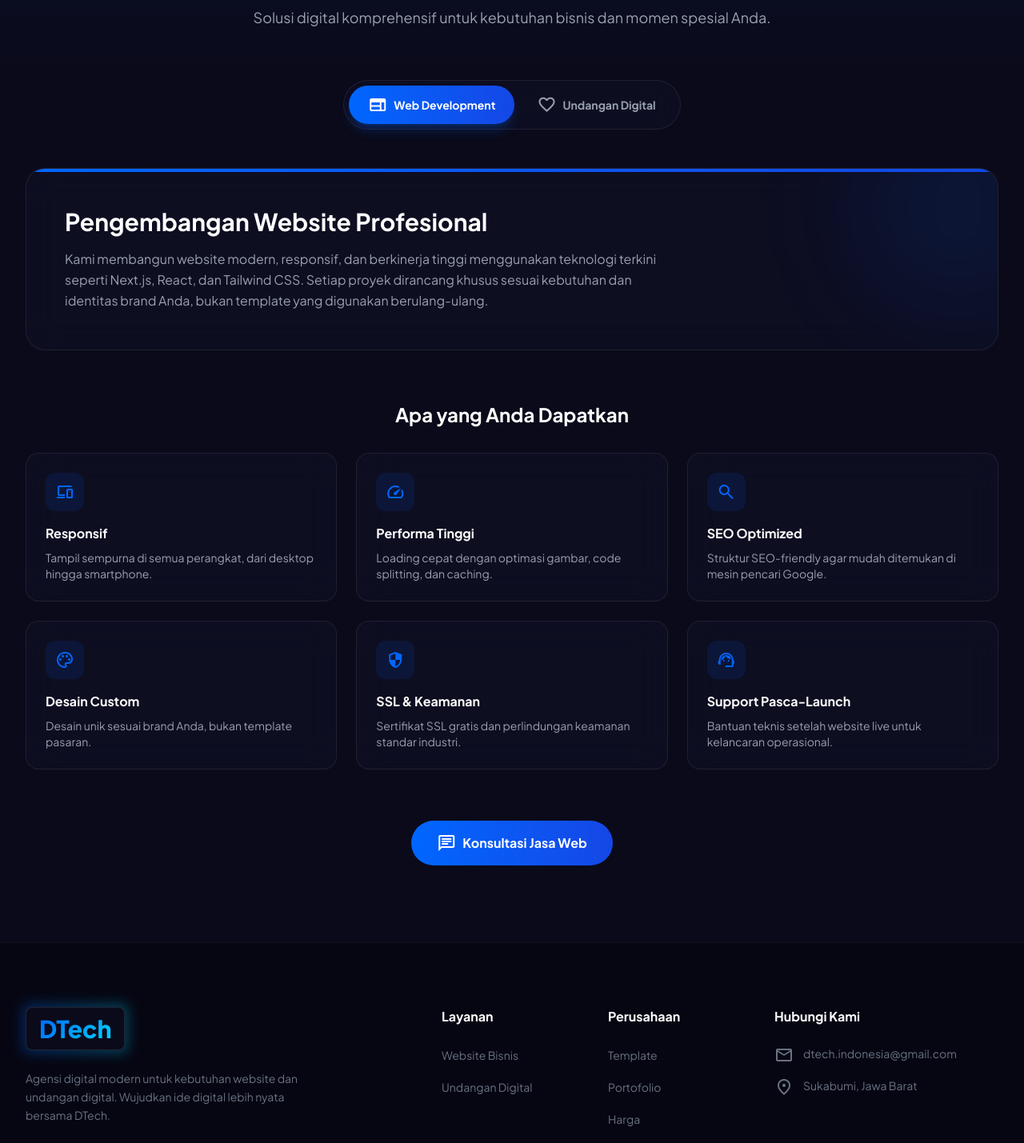
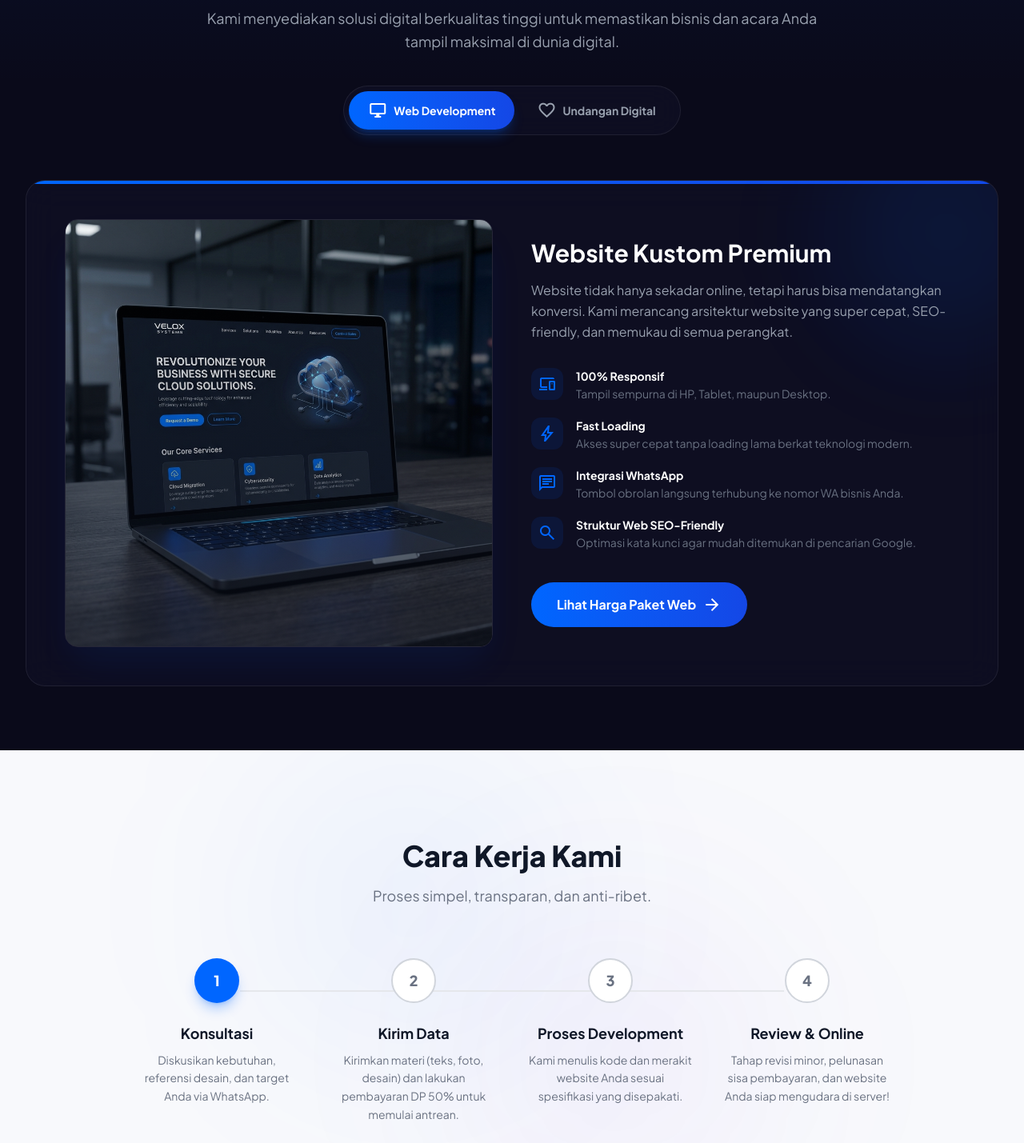
Before and after one commit to dmakapeli-prog/dtech-website, a Next.js app: page /layanan in a window 1280 px wide. Shown: the part 184-1613 px from the top of the page at 80% size. Built offline with nearby package versions, Linux system fonts and the light colour scheme.

Commit message:
feat: redesign layanan page with detailed layout and Cara Kerja section

```diff
--- a/app/layanan/page.js
+++ b/app/layanan/page.js
@@ -3,23 +3,75 @@
 import { useState, useEffect, Suspense } from "react";
 import { useSearchParams } from "next/navigation";
 import Link from "next/link";
+import Image from "next/image";
 
 const webFeatures = [
-  { icon: "devices", title: "Responsif", desc: "Tampil sempurna di semua perangkat, dari desktop hingga smartphone." },
-  { icon: "speed", title: "Performa Tinggi", desc: "Loading cepat dengan optimasi gambar, code splitting, dan caching." },
-  { icon: "search", title: "SEO Optimized", desc: "Struktur SEO-friendly agar mudah ditemukan di mesin pencari Google." },
-  { icon: "palette", title: "Desain Custom", desc: "Desain unik sesuai brand Anda, bukan template pasaran." },
-  { icon: "security", title: "SSL & Keamanan", desc: "Sertifikat SSL gratis dan perlindungan keamanan standar industri." },
-  { icon: "support_agent", title: "Support Pasca-Launch", desc: "Bantuan teknis setelah website live untuk kelancaran operasional." },
+  {
+    icon: "devices",
+    title: "100% Responsif",
+    desc: "Tampil sempurna di HP, Tablet, maupun Desktop.",
+  },
+  {
+    icon: "bolt",
+    title: "Fast Loading",
+    desc: "Akses super cepat tanpa loading lama berkat teknologi modern.",
+  },
+  {
+    icon: "chat",
+    title: "Integrasi WhatsApp",
+    desc: "Tombol obrolan langsung terhubung ke nomor WA bisnis Anda.",
+  },
+  {
+    icon: "search",
+    title: "Struktur Web SEO-Friendly",
+    desc: "Optimasi kata kunci agar mudah ditemukan di pencarian Google.",
+  },
 ];
 
 const undanganFeatures = [
-  { icon: "music_note", title: "Background Musik", desc: "Tambahkan lagu favorit sebagai pengiring undangan digital Anda." },
-  { icon: "photo_camera", title: "Galeri Foto", desc: "Tampilkan momen indah dengan galeri foto yang elegan dan interaktif." },
-  { icon: "how_to_reg", title: "RSVP Online", desc: "Tamu bisa konfirmasi kehadiran langsung dari undangan digital." },
-  { icon: "map", title: "Peta Lokasi", desc: "Integrasi Google Maps untuk memudahkan tamu menemukan lokasi acara." },
-  { icon: "schedule", title: "Hitung Mundur", desc: "Countdown timer yang membuat momen semakin dinantikan." },
-  { icon: "person", title: "Custom Nama Tamu", desc: "Setiap tamu mendapat link personal dengan nama mereka di cover." },
+  {
+    icon: "music_note",
+    title: "Auto-Play Backsound Musik",
+  },
+  {
+    icon: "photo_camera",
+    title: "Galeri Foto & Video Pre-Wedding",
+  },
+  {
+    icon: "map",
+    title: "Integrasi Google Maps Interaktif",
+  },
+  {
+    icon: "menu_book",
+    title: "Buku Tamu Digital & Form RSVP",
+  },
+  {
+    icon: "person",
+    title: "Custom Nama Tamu Undangan",
+  },
+];
+
+const steps = [
+  {
+    num: 1,
+    title: "Konsultasi",
+    desc: "Diskusikan kebutuhan, referensi desain, dan target Anda via WhatsApp.",
+  },
+  {
+    num: 2,
+    title: "Kirim Data",
+    desc: "Kirimkan materi (teks, foto, desain) dan lakukan pembayaran DP 50% untuk memulai antrean.",
+  },
+  {
+    num: 3,
+    title: "Proses Development",
+    desc: "Kami menulis kode dan merakit website Anda sesuai spesifikasi yang disepakati.",
+  },
+  {
+    num: 4,
+    title: "Review & Online",
+    desc: "Tahap revisi minor, pelunasan sisa pembayaran, dan website Anda siap mengudara di server!",
+  },
 ];
 
 function LayananContent() {
@@ -35,15 +87,17 @@ function LayananContent() {
   return (
     <div className="min-h-screen">
       {/* Header */}
-      <section className="pt-12 pb-16 relative">
+      <section className="pt-12 pb-10 relative">
         <div className="absolute inset-0 bg-gradient-to-b from-primary/5 to-transparent"></div>
         <div className="max-w-7xl mx-auto px-4 sm:px-6 lg:px-8 relative">
           <div className="text-center max-w-3xl mx-auto">
             <h1 className="text-4xl md:text-5xl font-extrabold text-white mb-4">
               Layanan <span className="text-gradient">DTech</span>
             </h1>
-            <p className="text-lg text-gray-400">
-              Solusi digital komprehensif untuk kebutuhan bisnis dan momen spesial Anda.
+            <p className="text-lg text-gray-400 leading-relaxed">
+              Kami menyediakan solusi digital berkualitas tinggi untuk
+              memastikan bisnis dan acara Anda tampil maksimal di dunia
+              digital.
             </p>
           </div>
         </div>
@@ -51,135 +105,241 @@ function LayananContent() {
 
       {/* Tab Switcher */}
       <div className="max-w-7xl mx-auto px-4 sm:px-6 lg:px-8">
-        <div className="flex justify-center mb-12">
+        <div className="flex justify-center mb-14">
           <div className="glass-card rounded-full p-1.5 inline-flex gap-1">
             <button
               onClick={() => setActiveTab("web")}
               className={`px-6 py-3 rounded-full font-bold text-sm transition-all duration-300 flex items-center gap-2 ${
                 activeTab === "web"
-                  ? "bg-gradient-to-r from-primary to-blue-700 text-white shadow-lg shadow-primary/25"
+                  ? "bg-gradient-to-r from-[#0066FF] to-blue-700 text-white shadow-lg shadow-[#0066FF]/25"
                   : "text-gray-400 hover:text-white hover:bg-white/5"
               }`}
             >
-              <span className="material-symbols-outlined text-lg">web</span>
+              <span className="material-symbols-outlined text-lg">
+                desktop_windows
+              </span>
               Web Development
             </button>
             <button
               onClick={() => setActiveTab("undangan")}
               className={`px-6 py-3 rounded-full font-bold text-sm transition-all duration-300 flex items-center gap-2 ${
                 activeTab === "undangan"
-                  ? "bg-gradient-to-r from-accent to-cyan-600 text-[#0a0a1a] shadow-lg shadow-accent/25"
+                  ? "bg-gradient-to-r from-[#7C3AED] to-purple-700 text-white shadow-lg shadow-[#7C3AED]/25"
                   : "text-gray-400 hover:text-white hover:bg-white/5"
               }`}
             >
-              <span className="material-symbols-outlined text-lg">favorite</span>
+              <span className="material-symbols-outlined text-lg">
+                favorite
+              </span>
               Undangan Digital
             </button>
           </div>
         </div>
 
-        {/* Content */}
-        <div className="pb-24">
-          {activeTab === "web" ? (
-            <div className="space-y-16">
-              {/* Intro */}
-              <div className="glass-card rounded-3xl p-8 md:p-12 relative overflow-hidden">
-                <div className="absolute top-0 left-0 w-full h-1 bg-gradient-to-r from-primary to-blue-700"></div>
-                <div className="absolute -top-20 -right-20 w-64 h-64 bg-primary/10 rounded-full blur-3xl"></div>
-                <div className="relative z-10">
-                  <h2 className="text-3xl font-bold text-white mb-4">Pengembangan Website Profesional</h2>
-                  <p className="text-gray-400 leading-relaxed max-w-3xl">
-                    Kami membangun website modern, responsif, dan berkinerja tinggi menggunakan teknologi terkini seperti
-                    Next.js, React, dan Tailwind CSS. Setiap proyek dirancang khusus sesuai kebutuhan dan identitas brand Anda,
-                    bukan template yang digunakan berulang-ulang.
+        {/* Tab Content */}
+        <div className="pb-20">
+          {/* ===== WEB DEVELOPMENT TAB ===== */}
+          <div
+            className={`transition-all duration-500 ${
+              activeTab === "web"
+                ? "opacity-100 translate-y-0"
+                : "opacity-0 translate-y-4 hidden"
+            }`}
+          >
+            <div className="glass-card rounded-3xl p-8 md:p-12 relative overflow-hidden">
+              <div className="absolute top-0 left-0 w-full h-1 bg-gradient-to-r from-[#0066FF] to-blue-700"></div>
+              <div className="absolute -top-20 -right-20 w-72 h-72 bg-[#0066FF]/10 rounded-full blur-3xl"></div>
+
+              <div className="grid grid-cols-1 lg:grid-cols-2 gap-12 items-center relative z-10">
+                {/* Image */}
+                <div className="relative rounded-2xl overflow-hidden border border-white/10 shadow-2xl shadow-[#0066FF]/10 group">
+                  <Image
+                    src="/assets/layanan-web.png"
+                    alt="Web Development Mockup"
+                    width={700}
+                    height={500}
+                    className="w-full h-auto object-cover group-hover:scale-105 transition-transform duration-700"
+                  />
+                  <div className="absolute inset-0 bg-gradient-to-t from-[#0A0F1E]/60 to-transparent"></div>
+                </div>
+
+                {/* Text */}
+                <div>
+                  <h2 className="text-3xl font-bold text-white mb-4">
+                    Website Kustom Premium
+                  </h2>
+                  <p className="text-gray-400 leading-relaxed mb-8">
+                    Website tidak hanya sekadar online, tetapi harus bisa
+                    mendatangkan konversi. Kami merancang arsitektur website yang
+                    super cepat, SEO-friendly, dan memukau di semua perangkat.
+                  </p>
+
+                  {/* Feature List */}
+                  <div className="space-y-5 mb-10">
+                    {webFeatures.map((f, i) => (
+                      <div key={i} className="flex items-start gap-4 group">
+                        <div className="flex-shrink-0 w-10 h-10 bg-[#0066FF]/10 rounded-xl flex items-center justify-center text-[#0066FF] group-hover:bg-[#0066FF]/20 group-hover:scale-110 transition-all duration-300">
+                          <span className="material-symbols-outlined text-xl">
+                            {f.icon}
+                          </span>
+                        </div>
+                        <div>
+                          <h4 className="font-bold text-white text-sm mb-0.5">
+                            {f.title}
+                          </h4>
+                          <p className="text-gray-500 text-sm">{f.desc}</p>
+                        </div>
+                      </div>
+                    ))}
+                  </div>
+
+                  <Link
+                    href="/harga"
+                    className="inline-flex items-center gap-2 bg-gradient-to-r from-[#0066FF] to-blue-700 text-white font-bold px-8 py-4 rounded-full hover:shadow-xl hover:shadow-[#0066FF]/25 transform hover:scale-105 transition-all duration-300"
+                  >
+                    Lihat Harga Paket Web
+                    <span className="material-symbols-outlined text-sm">
+                      arrow_forward
+                    </span>
+                  </Link>
+                </div>
+              </div>
+            </div>
+          </div>
+
+          {/* ===== UNDANGAN DIGITAL TAB ===== */}
+          <div
+            className={`transition-all duration-500 ${
+              activeTab === "undangan"
+                ? "opacity-100 translate-y-0"
+                : "opacity-0 translate-y-4 hidden"
+            }`}
+          >
+            <div className="glass-card rounded-3xl p-8 md:p-12 relative overflow-hidden">
+              <div className="absolute top-0 left-0 w-full h-1 bg-gradient-to-r from-[#7C3AED] to-purple-700"></div>
+              <div className="absolute -top-20 -right-20 w-72 h-72 bg-[#7C3AED]/10 rounded-full blur-3xl"></div>
+
+              <div className="grid grid-cols-1 lg:grid-cols-2 gap-12 items-center relative z-10">
+                {/* Image */}
+                <div className="relative">
+                  <div className="rounded-2xl overflow-hidden border border-white/10 shadow-2xl shadow-[#7C3AED]/10 group">
+                    <Image
+                      src="/assets/layanan-undangan.png"
+                      alt="Undangan Digital Mockup"
+                      width={700}
+                      height={500}
+                      className="w-full h-auto object-cover group-hover:scale-105 transition-transform duration-700"
+                    />
+                    <div className="absolute inset-0 bg-gradient-to-t from-[#0A0F1E]/60 to-transparent"></div>
+                  </div>
+                  <p className="text-center text-gray-500 text-sm mt-4 italic">
+                    Desain Elegan untuk Momen Spesial Anda
                   </p>
                 </div>
-              </div>
 
-              {/* Features Grid */}
-              <div>
-                <h3 className="text-2xl font-bold text-white mb-8 text-center">Apa yang Anda Dapatkan</h3>
-                <div className="grid grid-cols-1 md:grid-cols-2 lg:grid-cols-3 gap-6">
-                  {webFeatures.map((f, i) => (
-                    <div key={i} className="glass-card rounded-2xl p-6 group hover:-translate-y-1 hover:shadow-lg hover:shadow-primary/10 transition-all duration-500">
-                      <div className="w-12 h-12 bg-primary/10 rounded-xl flex items-center justify-center mb-4 text-primary group-hover:scale-110 transition-transform">
-                        <span className="material-symbols-outlined">{f.icon}</span>
+                {/* Text */}
+                <div>
+                  <h2 className="text-3xl font-bold text-white mb-4">
+                    Undangan Interaktif & Elegan
+                  </h2>
+                  <p className="text-gray-400 leading-relaxed mb-8">
+                    Berikan kesan pertama yang tak terlupakan kepada tamu
+                    undangan Anda. Lebih praktis, hemat, dan ramah lingkungan
+                    dengan beragam pilihan fitur canggih yang dapat disesuaikan
+                    dengan paket pilihan Anda.
+                  </p>
+
+                  {/* Feature List */}
+                  <div className="space-y-4 mb-10">
+                    {undanganFeatures.map((f, i) => (
+                      <div key={i} className="flex items-center gap-4 group">
+                        <div className="flex-shrink-0 w-10 h-10 bg-[#7C3AED]/10 rounded-xl flex items-center justify-center text-[#7C3AED] group-hover:bg-[#7C3AED]/20 group-hover:scale-110 transition-all duration-300">
+                          <span className="material-symbols-outlined text-xl">
+                            {f.icon}
+                          </span>
+                        </div>
+                        <h4 className="font-bold text-white text-sm">
+                          {f.title}
+                        </h4>
                       </div>
-                      <h4 className="font-bold text-white mb-2">{f.title}</h4>
-                      <p className="text-gray-400 text-sm">{f.desc}</p>
-                    </div>
-                  ))}
+                    ))}
+                  </div>
+
+                  <Link
+                    href="/harga"
+                    className="inline-flex items-center gap-2 bg-gradient-to-r from-[#7C3AED] to-purple-700 text-white font-bold px-8 py-4 rounded-full hover:shadow-xl hover:shadow-[#7C3AED]/25 transform hover:scale-105 transition-all duration-300"
+                  >
+                    Lihat Harga Undangan
+                    <span className="material-symbols-outlined text-sm">
+                      arrow_forward
+                    </span>
+                  </Link>
                 </div>
               </div>
+            </div>
+          </div>
+        </div>
+      </div>
 
-              {/* CTA */}
-              <div className="text-center">
-                <a
-                  href="https://wa.me/6281996522114?text=Halo%20DTech,%20saya%20tertarik%20dengan%20jasa%20pembuatan%20website."
-                  target="_blank"
-                  rel="noreferrer"
-                  className="inline-flex items-center gap-2 bg-gradient-to-r from-primary to-blue-700 text-white font-bold px-8 py-4 rounded-full hover:shadow-xl hover:shadow-primary/25 transform hover:scale-105 transition-all duration-300"
-                >
-                  <span className="material-symbols-outlined">chat</span>
-                  Konsultasi Jasa Web
-                </a>
-              </div>
-            </div>
-          ) : (
-            <div className="space-y-16">
-              {/* Intro */}
-              <div className="glass-card rounded-3xl p-8 md:p-12 relative overflow-hidden">
-                <div className="absolute top-0 left-0 w-full h-1 bg-gradient-to-r from-accent to-cyan-600"></div>
-                <div className="absolute -top-20 -right-20 w-64 h-64 bg-accent/10 rounded-full blur-3xl"></div>
-                <div className="relative z-10">
-                  <h2 className="text-3xl font-bold text-white mb-4">Undangan Digital Premium</h2>
-                  <p className="text-gray-400 leading-relaxed max-w-3xl">
-                    Buat momen spesial Anda semakin berkesan dengan undangan digital yang elegan dan interaktif.
-                    Hemat biaya cetak, ramah lingkungan, dan mudah dibagikan melalui WhatsApp. Setiap undangan
-                    dikustomisasi sepenuhnya sesuai tema acara Anda.
+      {/* ===== CARA KERJA KAMI SECTION ===== */}
+      <section className="py-20 lg:py-28 bg-[#f8f9fc] relative overflow-hidden">
+        {/* Decorative Blur */}
+        <div className="absolute top-0 left-1/4 w-96 h-96 bg-[#0066FF]/5 rounded-full blur-[120px]"></div>
+        <div className="absolute bottom-0 right-1/4 w-96 h-96 bg-[#7C3AED]/5 rounded-full blur-[120px]"></div>
+
+        <div className="max-w-5xl mx-auto px-4 sm:px-6 lg:px-8 relative z-10">
+          <div className="text-center mb-16">
+            <h2 className="text-3xl md:text-4xl font-extrabold text-gray-900 mb-4">
+              Cara Kerja Kami
+            </h2>
+            <p className="text-gray-500 text-lg">
+              Proses simpel, transparan, dan anti-ribet.
+            </p>
+          </div>
+
+          {/* Steps */}
+          <div className="relative">
+            {/* Connecting line */}
+            <div className="hidden md:block absolute top-10 left-[calc(12.5%+20px)] right-[calc(12.5%+20px)] h-0.5 bg-gray-200"></div>
+
+            <div className="grid grid-cols-1 md:grid-cols-4 gap-10 md:gap-6">
+              {steps.map((step, i) => (
+                <div key={i} className="flex flex-col items-center text-center group">
+                  {/* Circle */}
+                  <div
+                    className={`relative z-10 w-14 h-14 rounded-full flex items-center justify-center font-extrabold text-lg mb-6 transition-all duration-300 group-hover:scale-110 group-hover:shadow-lg ${
+                      i === 0
+                        ? "bg-[#0066FF] text-white shadow-lg shadow-[#0066FF]/30"
+                        : "bg-white border-2 border-gray-300 text-gray-500 group-hover:border-[#0066FF] group-hover:text-[#0066FF] group-hover:shadow-[#0066FF]/20"
+                    }`}
+                  >
+                    {step.num}
+                  </div>
+                  <h3 className="font-bold text-gray-900 text-lg mb-2">
+                    {step.title}
+                  </h3>
+                  <p className="text-gray-500 text-sm leading-relaxed px-2">
+                    {step.desc}
                   </p>
                 </div>
-              </div>
-
-              {/* Features Grid */}
-              <div>
-                <h3 className="text-2xl font-bold text-white mb-8 text-center">Fitur Unggulan</h3>
-                <div className="grid grid-cols-1 md:grid-cols-2 lg:grid-cols-3 gap-6">
-                  {undanganFeatures.map((f, i) => (
-                    <div key={i} className="glass-card rounded-2xl p-6 group hover:-translate-y-1 hover:shadow-lg hover:shadow-accent/10 transition-all duration-500">
-                      <div className="w-12 h-12 bg-accent/10 rounded-xl flex items-center justify-center mb-4 text-accent group-hover:scale-110 transition-transform">
-                        <span className="material-symbols-outlined">{f.icon}</span>
-                      </div>
-                      <h4 className="font-bold text-white mb-2">{f.title}</h4>
-                      <p className="text-gray-400 text-sm">{f.desc}</p>
-                    </div>
-                  ))}
-                </div>
-              </div>
-
-              {/* CTA */}
-              <div className="text-center">
-                <a
-                  href="https://wa.me/6281996522114?text=Halo%20DTech,%20saya%20tertarik%20dengan%20undangan%20digital."
-                  target="_blank"
-                  rel="noreferrer"
-                  className="inline-flex items-center gap-2 bg-gradient-to-r from-accent to-cyan-600 text-[#0a0a1a] font-bold px-8 py-4 rounded-full hover:shadow-xl hover:shadow-accent/25 transform hover:scale-105 transition-all duration-300"
-                >
-                  <span className="material-symbols-outlined">chat</span>
-                  Pesan Undangan Digital
-                </a>
-              </div>
+              ))}
             </div>
-          )}
+          </div>
         </div>
-      </div>
+      </section>
     </div>
   );
 }
 
 export default function LayananPage() {
   return (
-    <Suspense fallback={<div className="min-h-screen flex items-center justify-center text-white"><span className="animate-pulse">Loading...</span></div>}>
+    <Suspense
+      fallback={
+        <div className="min-h-screen flex items-center justify-center text-white">
+          <span className="animate-pulse">Loading...</span>
+        </div>
+      }
+    >
       <LayananContent />
     </Suspense>
   );
```
Also changed, not shown: public/assets/layanan-undangan.png (added), public/assets/layanan-web.png (added).
